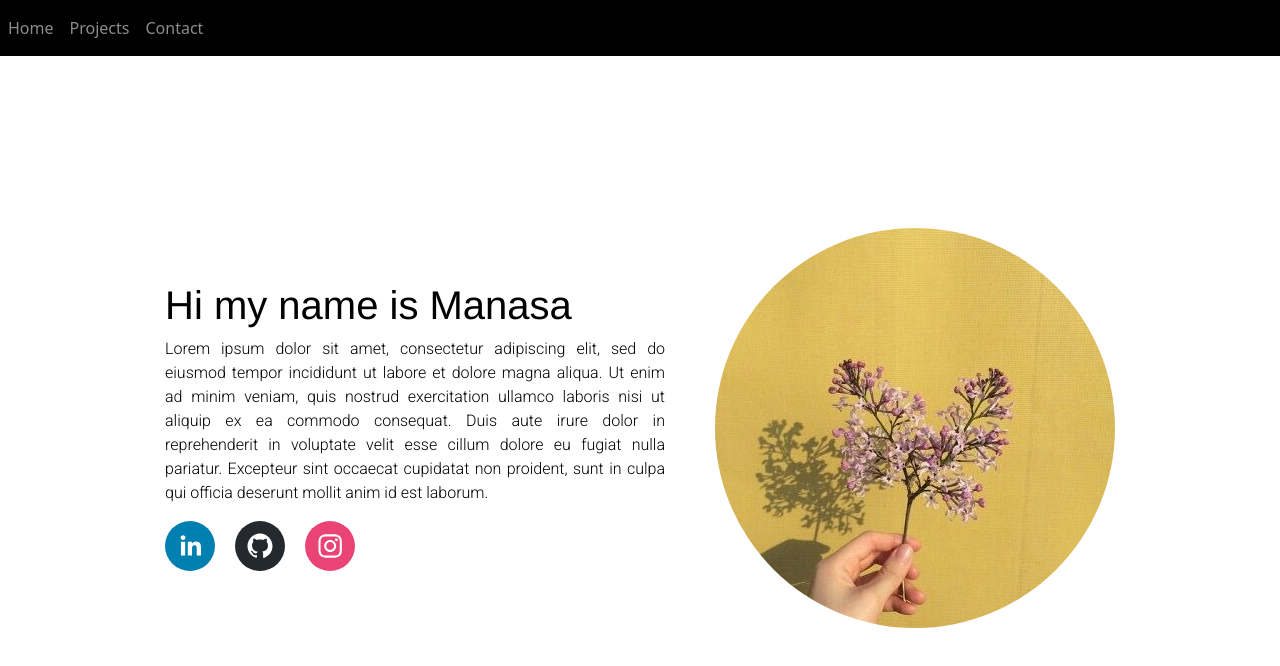
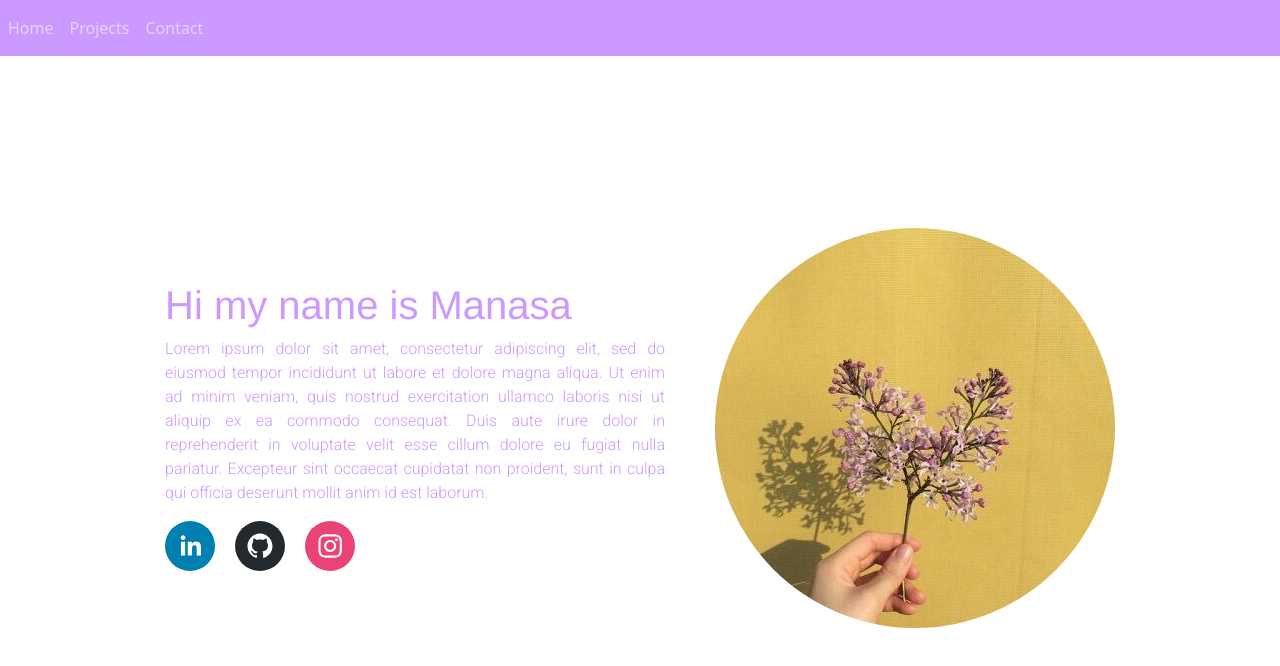
Before and after one commit to manasaling/personal-websites, a Next.js app: page / in a window 1280 px wide. Shown: the top 666 px of the page. Built offline with nearby package versions, Linux system fonts and the light colour scheme.

Commit message:
changed color

```diff
--- a/styles/globals.css
+++ b/styles/globals.css
@@ -16,7 +16,7 @@ a {
 }
 
 :root {
-  --primary-color: black;
+  --primary-color: #cc99ff;
   /* Height + padding + padding */
   --header-height: calc(56px);
   --page-height: calc(100vh - var(--header-height));
```
